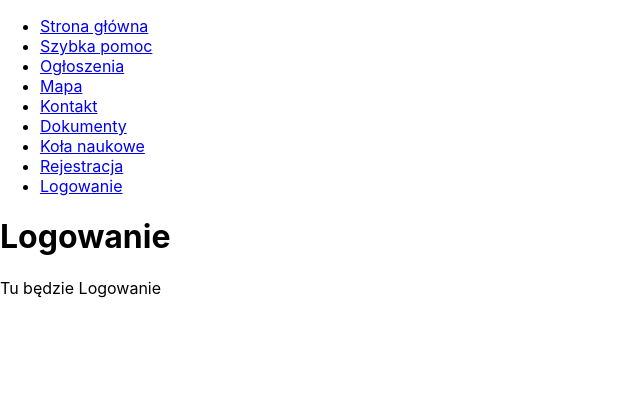
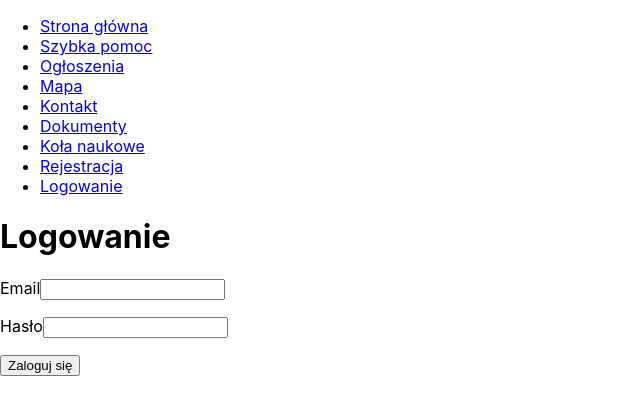
Before and after one commit to magdadobek/AIIM1Project, a React (Create React App) app in the folder aiim_project_front/: page /logowanie in a window 1280 px wide. Shown: the top 414 px of the page, without its empty margins (0-640 px from the left). Built offline with nearby package versions, Linux system fonts and the light colour scheme.

Commit message:
onboarding z logowaniem

```diff
--- a/aiim_project_front/src/App.js
+++ b/aiim_project_front/src/App.js
@@ -2,6 +2,7 @@ import { BrowserRouter as Router, Routes, Route } from 'react-router-dom'
 
 import Placeholder from './pages/Placeholder'
 import Register from './pages/Register';
+import Login from './pages/Login';
 import MainNavigation from './components/ui/MainNavigation'
 
 const App = () => {
@@ -16,8 +17,8 @@ const App = () => {
         <Route path='/kontakt' element={<Placeholder title="Kontakt" />} />
         <Route path='/dokumenty' element={<Placeholder title="Dokumenty" />} />
         <Route path='/kolanaukowe' element={<Placeholder title="Koła naukowe" />} />
-        <Route path='/logowanie' element={<Placeholder title="Logowanie" />} />
-        <Route path='/rejestracja' element={<Register />} />
+        <Route path='/logowanie' element={<Login/>} />
+        <Route path='/rejestracja' element={<Register/>} />
       </Routes>
     </Router>
   );
--- /dev/null
+++ b/aiim_project_front/src/components/auth/LoginForm.js
@@ -0,0 +1,45 @@
+import React from 'react'
+
+const LoginForm = (props) => {
+  const handleSubmit = async (e) => {
+    e.preventDefault();
+
+    const url = new URL('http://localhost:8000/api/user/login/');
+    url.searchParams.append('email', e.target.email.value);
+    url.searchParams.append('password', e.target.password.value);
+
+    const response = await fetch(url, {
+      method: 'GET',
+      headers: {
+        "Content-Type": "application/json",
+        "Accept": "application/json",
+        "X-Requested-With": "XMLHttpRequest",
+        "X-CSRF-TOKEN": "{{csrf_token()}}"
+      }
+    });
+
+    const responseData = await response.json();
+    console.log(responseData);
+    props.onLogin(responseData);
+
+  }
+  return (
+    <>
+      <form method="post" onSubmit={handleSubmit}>
+        <p>
+          <label htmlFor="email">Email</label>
+          <input id="email" type="email" name="email" required />
+        </p>
+        <p>
+          <label htmlFor="password">Hasło</label>
+          <input id="password" type="password" name="password" required />
+        </p>
+        <button>
+          Zaloguj się
+        </button>
+      </form>
+    </>
+  )
+}
+
+export default LoginForm;
--- /dev/null
+++ b/aiim_project_front/src/pages/Login.js
@@ -0,0 +1,35 @@
+import { useState } from "react";
+
+import LoginForm from "../components/auth/LoginForm";
+//{(hasSubmitted && hasRegistered) && message}
+//{(hasSubmitted && !hasRegistered) && message.map((el) => <p>{el}</p>)}
+const Login = () => {
+  const [hasLoggedIn, setHasLoggedIn] = useState(false);
+  const [hasSubmitted, setHasSubmitted] = useState(false);
+  const [message, setMessage] = useState("");
+
+  const onLogin = (responseData) => {
+    setHasSubmitted(true);
+    if (responseData.status === "success") {
+      setHasLoggedIn(true);
+      setMessage("Zalogowano jako " + responseData.user.nickname);
+    }
+    else if (responseData.message === "Unauthorized") {
+      setMessage("Niepoprawne dane logowania");
+    }
+    else if (responseData.message === "Validation errors") {
+      setMessage(Object.entries(responseData.data).map((e) => e[1]));
+    }
+    else setMessage(responseData.message);
+  }
+  return (
+    <div>
+      <h1>Logowanie</h1>
+      <LoginForm onLogin={onLogin} />
+      {(hasSubmitted && hasLoggedIn) && message}
+      {(hasSubmitted && !hasLoggedIn) && message.map((el) => <p>{el}</p>)}
+    </div>
+  )
+}
+
+export default Login
--- a/aiim_project_front/src/pages/Register.js
+++ b/aiim_project_front/src/pages/Register.js
@@ -25,7 +25,7 @@ const Register = () => {
             <RegistrationForm onRegistration={onRegistrationComplete} />
             {(hasSubmitted && hasRegistered) && message}
             {(hasSubmitted && !hasRegistered) && message.map((el) => <p>{el}</p>)}
-        </div >
+        </div>
     );
 }
 
```
Also changed, not shown: aiim_project_front/src/components/auth/Login.js (deleted, +0 -11 lines).
